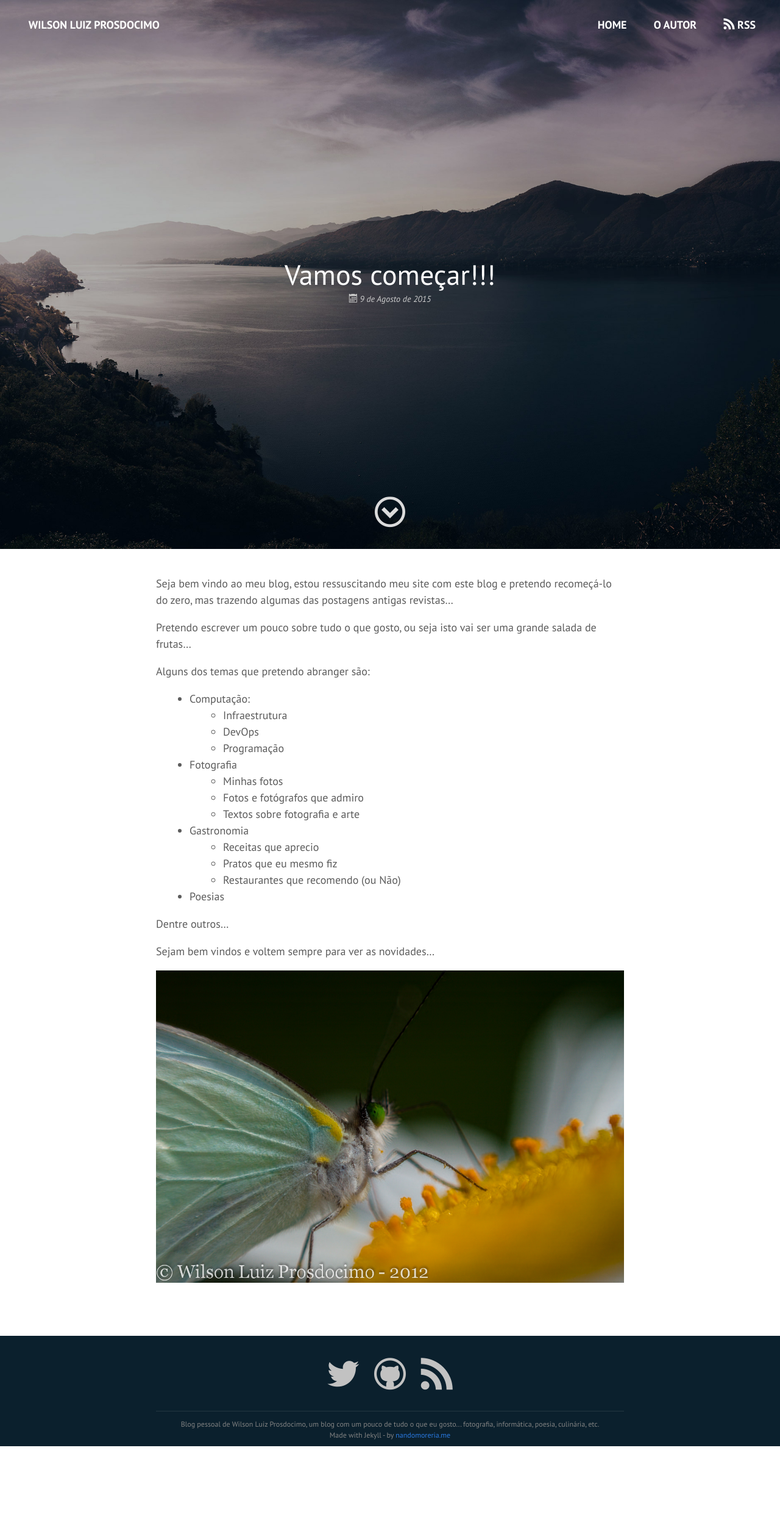
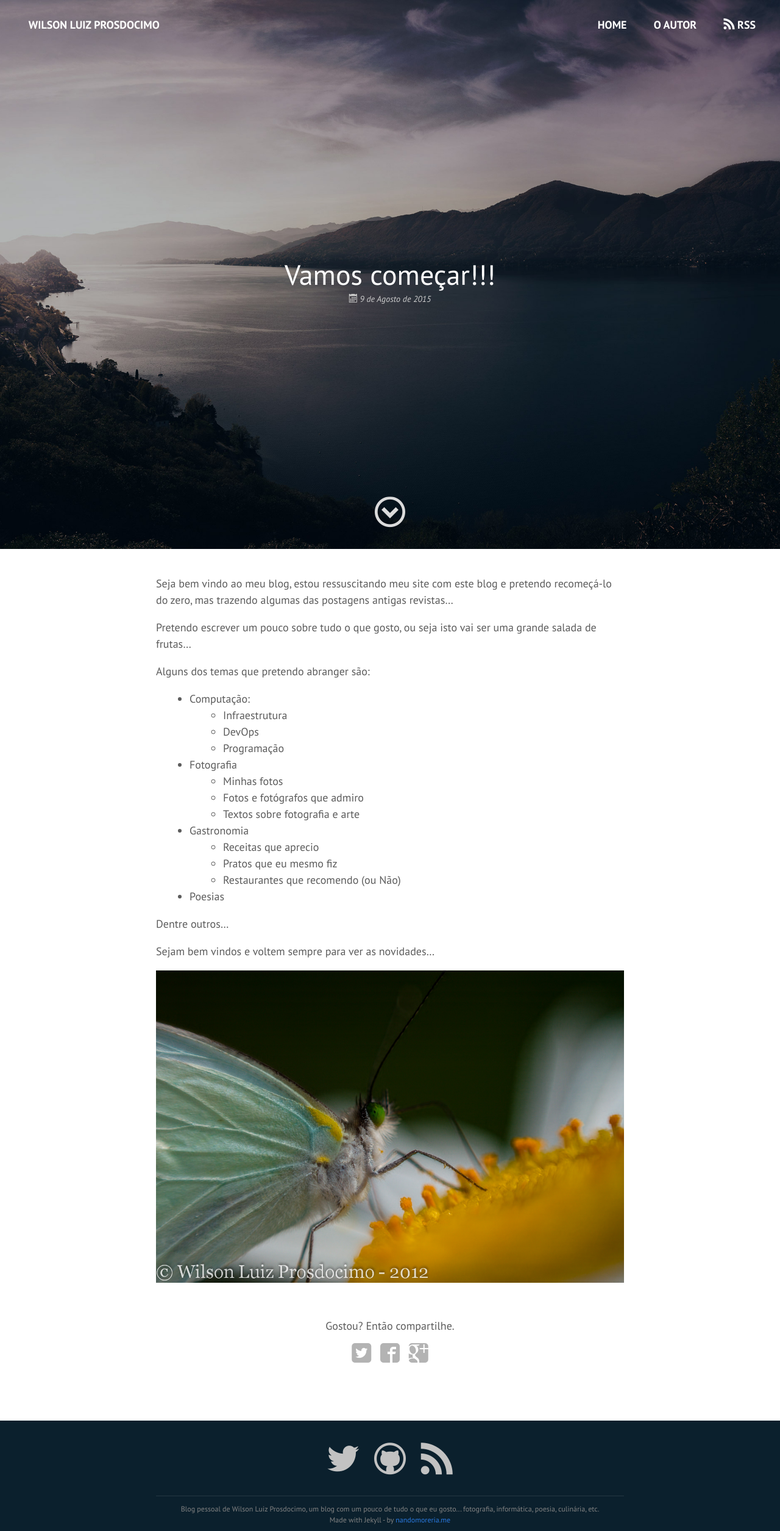
Before and after one commit to Wprosdocimo/wprosdocimo.github.io, a Jekyll site: the page built from _posts/2015-08-09-Vamos-comecar.md, in a window 1280 px wide. Shown: the whole page at 61% size. Built offline with Jekyll 4.4.1, drawn with Linux system fonts in a browser that asks for light colours; nearby versions of some CDN libraries; some web fonts are replaced; library files that are not in the unit come from our copies; comment, search, counter and statistics services are not loaded; before the commit the page ends 2371 px from its top, so only the background shows below that.

Commit message:
share post

```diff
--- /dev/null
+++ b/_includes/share.html
@@ -0,0 +1,21 @@
+
+<aside class="share">
+
+  <h4>Gostou? Então compartilhe.</h4>
+
+  <a href="http://twitter.com/share?text={{page.title}}&amp;url={{site.url}}{{ page.url }}"
+  onclick="window.open(this.href, 'twitter-share', 'width=550,height=235');return false;">
+    <i class="icon icon--twitter2"></i>
+  </a>
+
+  <a href="https://www.facebook.com/sharer/sharer.php?u={{site.url}}{{page.url}}"
+  onclick="window.open(this.href, 'facebook-share','width=580,height=296');return false;">
+    <i class="icon icon--facebook2"></i>
+  </a>
+
+  <a href="https://plus.google.com/share?url={{site.url}}{{page.url}}"
+  onclick="window.open(this.href, 'google-plus-share', 'width=490,height=530');return false;">
+    <i class="icon icon--google-plus"></i>
+  </a>
+
+</aside>
--- a/_layouts/post.html
+++ b/_layouts/post.html
@@ -37,6 +37,8 @@ slug: single
 <article role="article" id="content" class="post" itemscope="itemscope" itemtype="http://schema.org/BlogPosting" itemprop="blogPost">
   <div class="container">
     {{ content }}
+
+    {% include share.html %}
   </div>
 
   {% if page.comments %}
--- a/_sass/_blog.scss
+++ b/_sass/_blog.scss
@@ -452,6 +452,32 @@ body.single {
   }
 }
 
+// share
+//
+.share {
+  @extend %clearfix;
+  padding: 1em 0;
+  text-align: center;
+
+  a {
+    display: inline-block;
+    margin: 0 5px;
+    @include transition(opacity .2s linear);
+    color: $gray-color;
+    opacity: .6;
+
+    &:hover,
+    &:focus {
+      opacity: 1;
+      text-decoration: none;
+    }
+  }
+
+  .icon {
+    @include font-size(32px);
+  }
+}
+
 //
 // footer
 //
```
